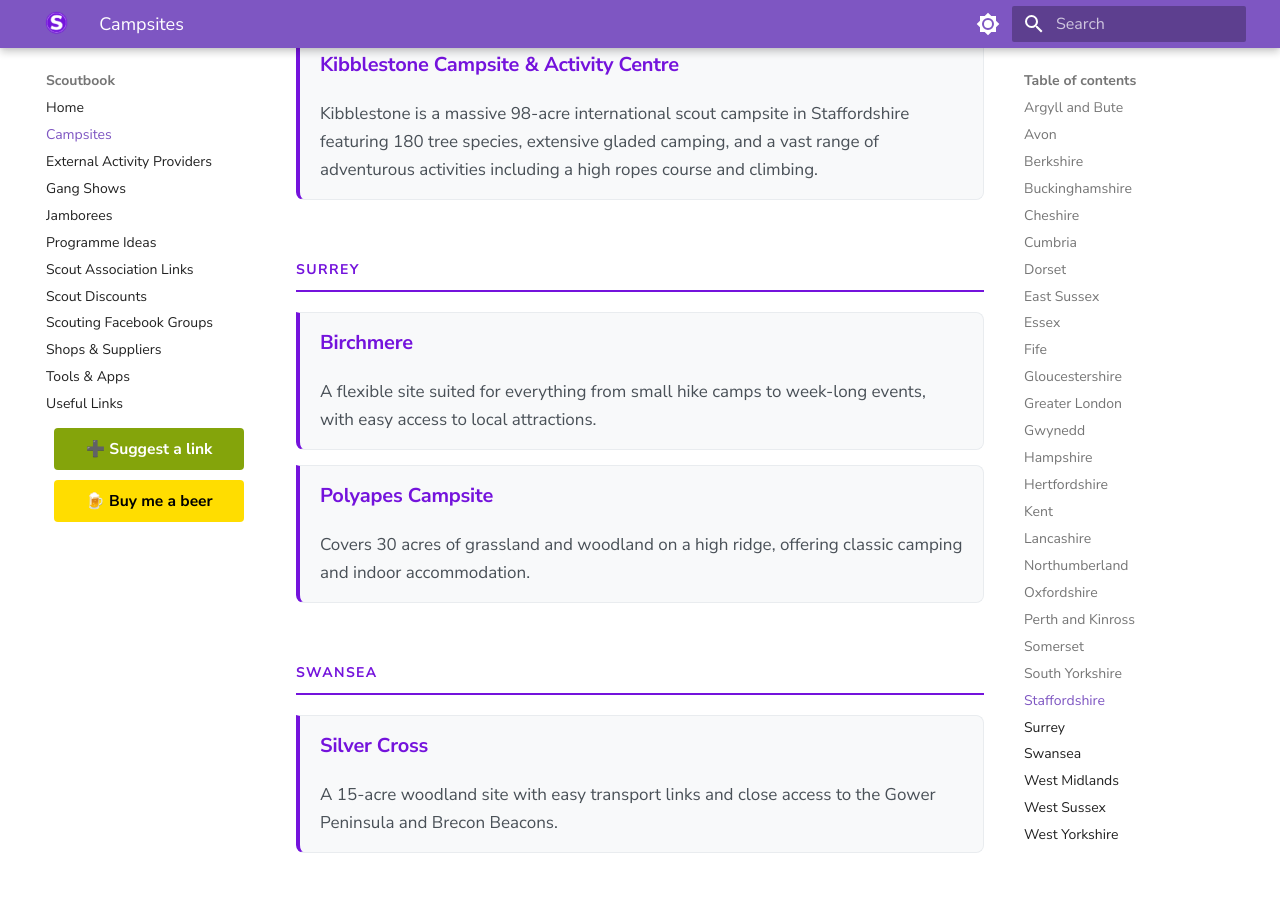
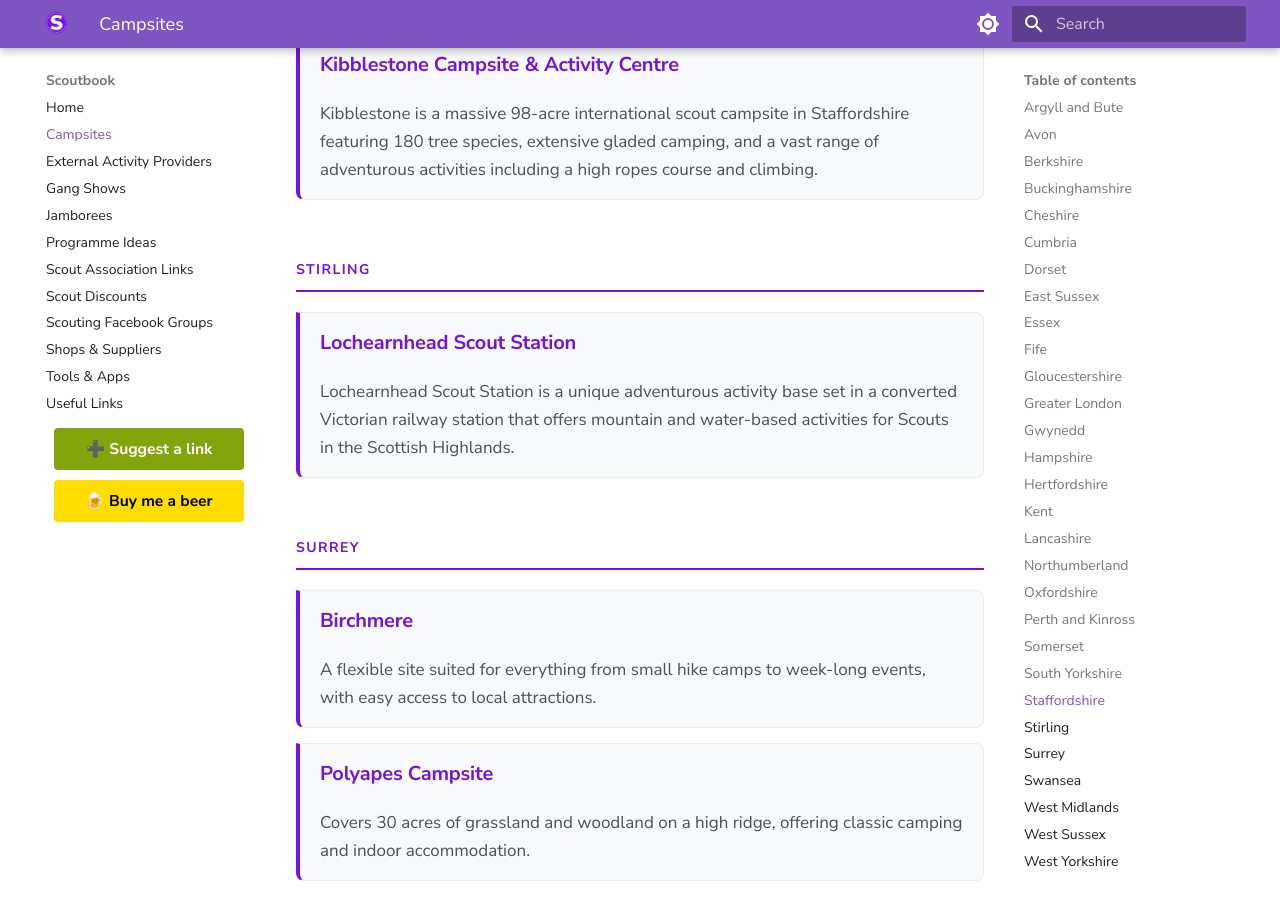
Before and after one commit to krisreynolds/scoutbook, an MkDocs documentation site: the page built from docs/campsites.md, in a window 1280 px wide and 900 px high, scrolled down 10511 px. Built offline with MkDocs 1.6.1 and Material for MkDocs 9.7.7, drawn with Linux system fonts in a browser that asks for light colours; some web fonts are replaced.

Commit message:
Another addition to a site

```diff
--- a/docs/campsites.md
+++ b/docs/campsites.md
@@ -191,6 +191,11 @@ The campsite is ideally situated for most Peak District activities including cli
 ### [Kibblestone Campsite & Activity Centre](https://www.kibblestone.org)
 Kibblestone is a massive 98-acre international scout campsite in Staffordshire featuring 180 tree species, extensive gladed camping, and a vast range of adventurous activities including a high ropes course and climbing.
 
+## Stirling
+
+### [Lochearnhead Scout Station](https://www.lochearnhead.org.uk)
+Lochearnhead Scout Station is a unique adventurous activity base set in a converted Victorian railway station that offers mountain and water-based activities for Scouts in the Scottish Highlands.
+
 ## Surrey
 
 ### [Birchmere](http://www.birchmerescoutcampsite.org/)
```
